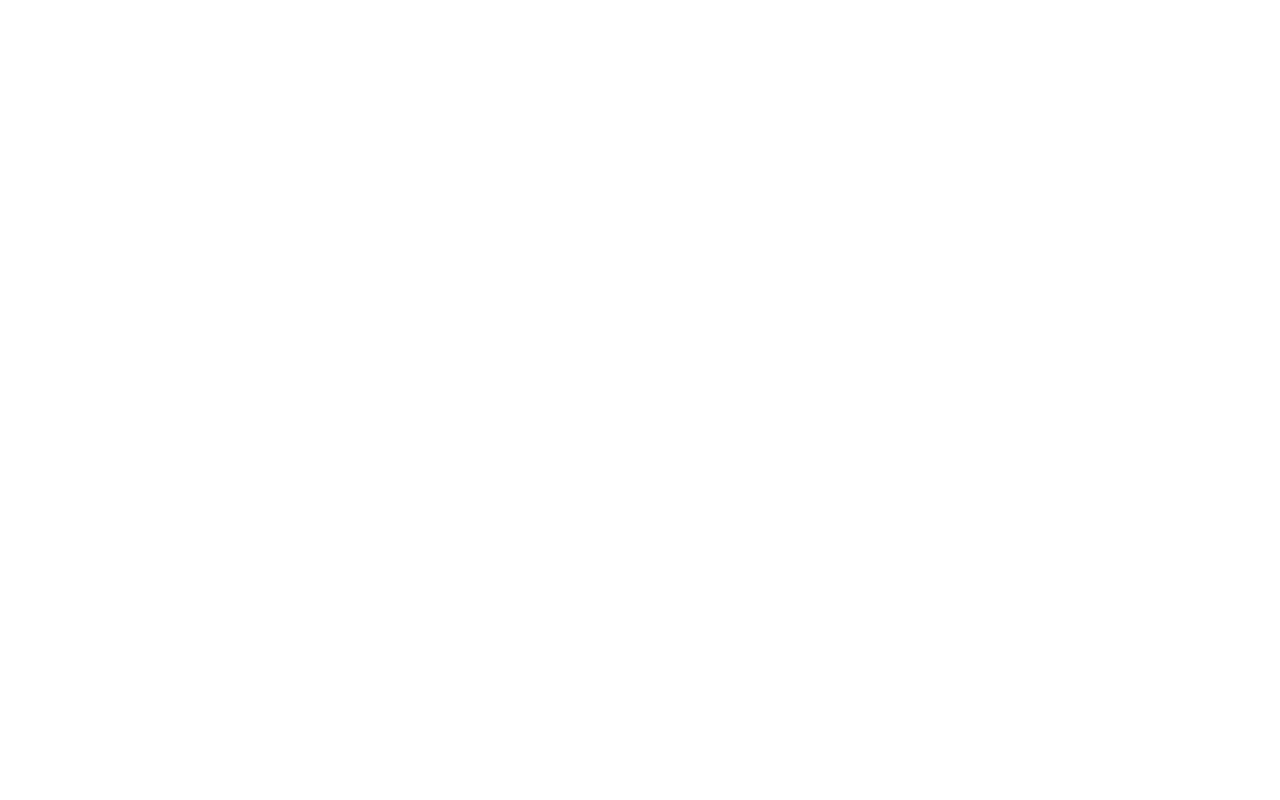
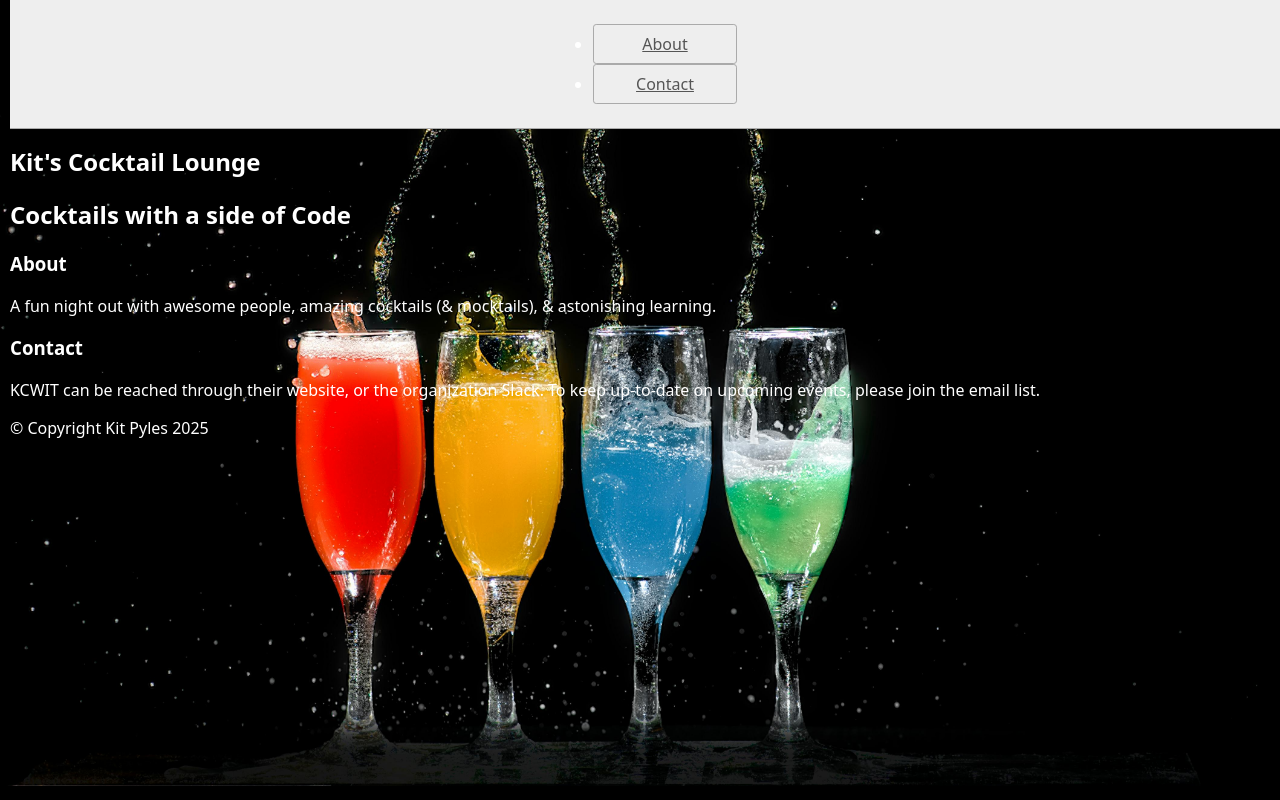
Before and after one commit to KitPyles/Coding-and-Cocktails-Intro-to-HTML, a plain HTML site: page index.html in a window 1280 px wide. Drawn offline with Linux system fonts and the light colour scheme.

Commit message:
Initial page with navbar.

```diff
--- a/css/styles.css
+++ b/css/styles.css
@@ -6,8 +6,11 @@
     margin: 0;
     padding-left: 10px;
     font-family: system-ui, sans-serif;
-    color: black;
-    background-color: white;
+    background-image: url(../cocktails.jpg);
+    background-repeat: no-repeat;
+    background-size: cover;
+    background-color: black;
+    color: white;
   }
 
   nav {
--- a/index.html
+++ b/index.html
@@ -4,10 +4,30 @@
     <meta charset="UTF-8" />
     <meta name="viewport" content="width=device-width, initial-scale=1.0" />
     <meta http-equiv="X-UA-Compatible" content="ie=edge" />
+    <meta name="description" content="Kansas City Women in Technology, Introduction to HTML & Front-End Architecture" />
+    <meta name="keywords" content="starter website, coding & cocktails, HTML, front-end architecture" />
     <link rel="stylesheet" href="./css/styles.css">
-    <title>Document</title>
+    <title>Kit's Cocktail Lounge</title>
   </head>
   <body>
-
+    <nav>
+      <ul>
+        <li><a href="#about">About</a></li>
+        <li><a href="#contact">Contact</a></li>
+      </ul>
+    </nav>
+    <h1>Kit's Cocktail Lounge</h1>
+    <h2>Cocktails with a side of Code</h2>
+    <section>
+      <h3 id="about">About</h3>
+      <p>A fun night out with awesome people, amazing cocktails (& mocktails), & astonishing learning.</p>
+    </section>
+    <section>
+      <h3 id="contact">Contact</h3>
+      <p>KCWIT can be reached through their website, or the organization Slack. To keep up-to-date on upcoming events, please join the email list.</p>
+    </section>
+    <footer>
+      <p>&copy; Copyright Kit Pyles 2025</p>
+    </footer>
   </body>
 </html>
```
Also changed, not shown: cocktails.jpg (added), 1 other file.
